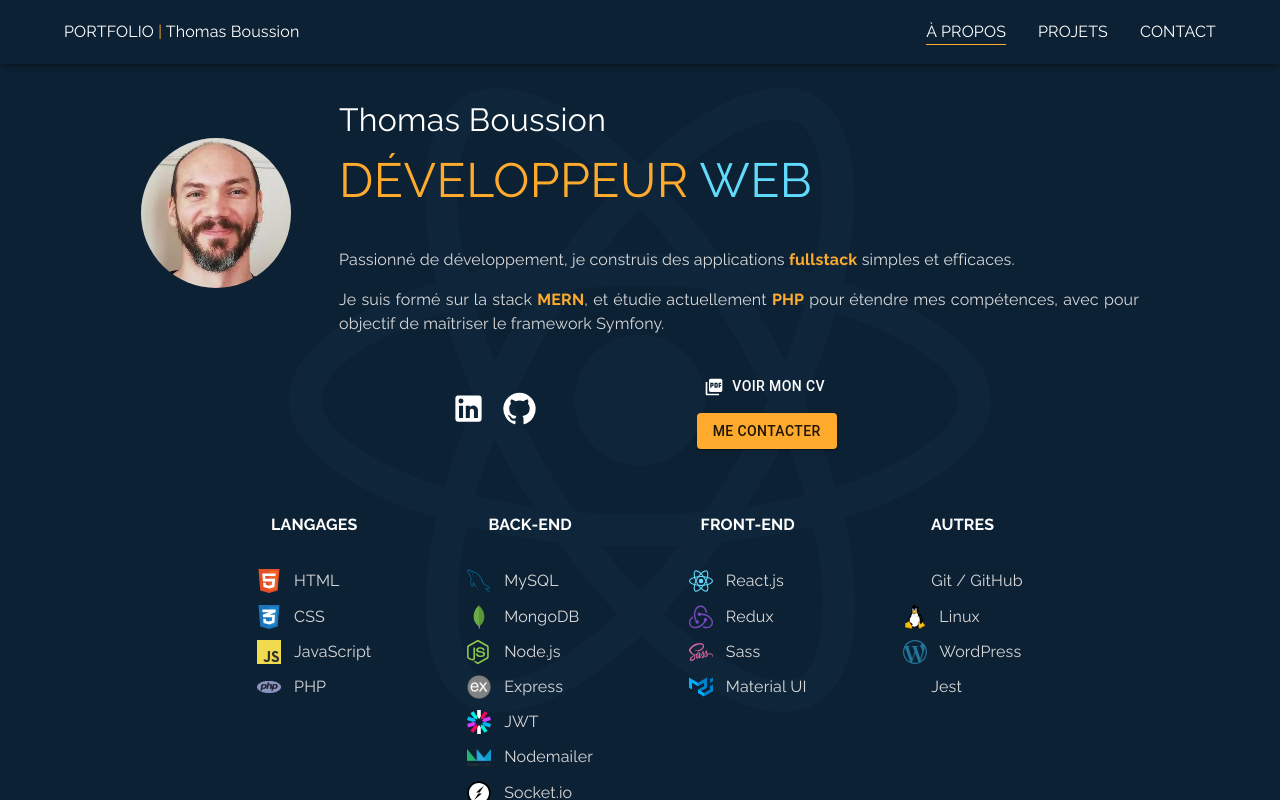
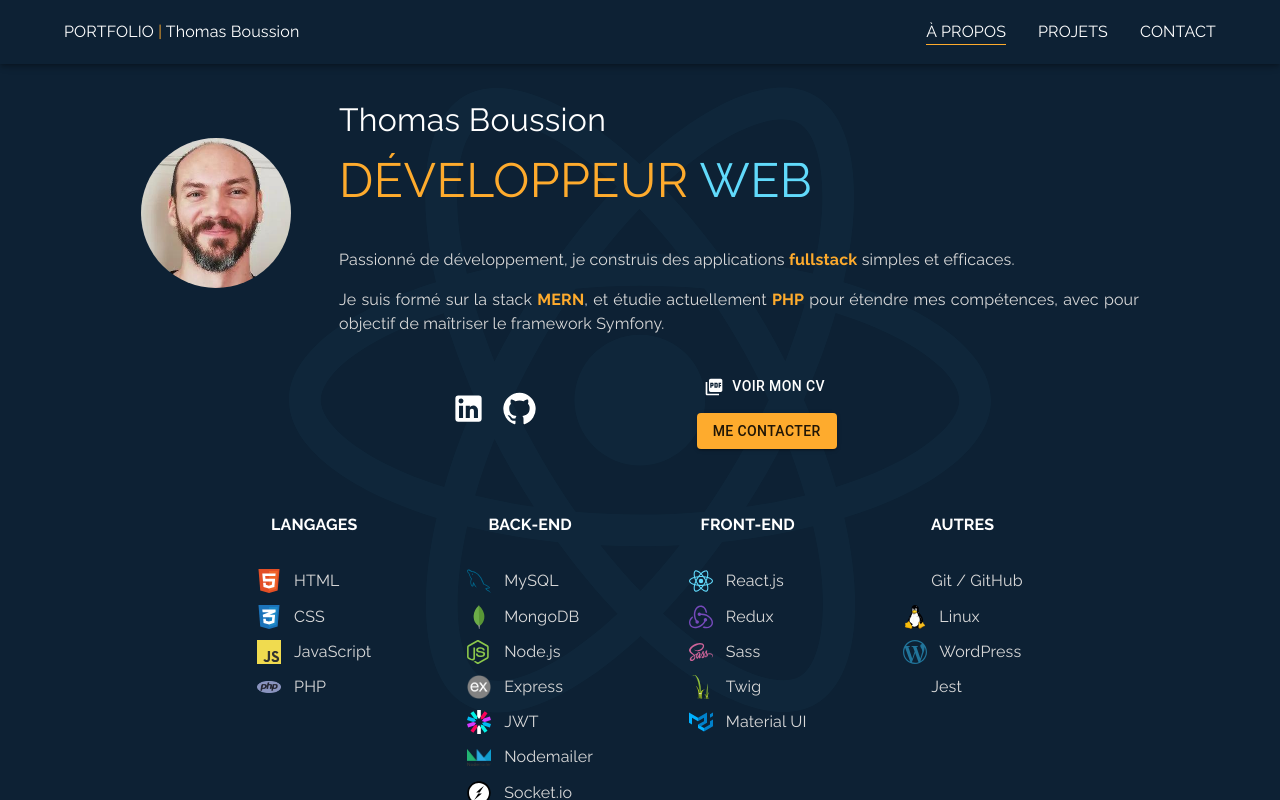
Before and after one commit to TomDvpmt/Portfolio-React_Front-end, a React (Create React App) app: page / in a window 1280 px wide. Built offline with nearby package versions, Linux system fonts and the light colour scheme; no server answers; some icons are missing.

Commit message:
Added: Twig tech

```diff
--- a/src/assets/data/techs.js
+++ b/src/assets/data/techs.js
@@ -14,6 +14,7 @@ import { ReactComponent as SocketIoLogo } from "../img/techs/logo-socket-io.svg"
 import { ReactComponent as LinuxLogo } from "../img/techs/logo-linux.svg";
 import { ReactComponent as WordPressLogo } from "../img/techs/logo-wordpress.svg";
 import { ReactComponent as JestLogo } from "../img/techs/logo-jest.svg";
+import { ReactComponent as TwigLogo } from "../img/techs/logo-twig.svg";
 import phpLogo from "../img/techs/logo-php.png";
 import nodemailerLogo from "../img/techs/logo-nodemailer_200x136.png";
 import expressLogo from "../img/techs/logo-expressjs.png";
@@ -115,6 +116,11 @@ const ALL_TECHS = [
         imgElement: <SassLogo title="Sass" />,
     },
     {
+        label: "Twig",
+        type: "front-end",
+        imgElement: <TwigLogo title="Twig" />,
+    },
+    {
         label: "Material UI",
         type: "front-end",
         imgElement: <MaterialUILogo title="Material UI" />,
```
Also changed, not shown: src/assets/img/techs/logo-twig.svg (added).
